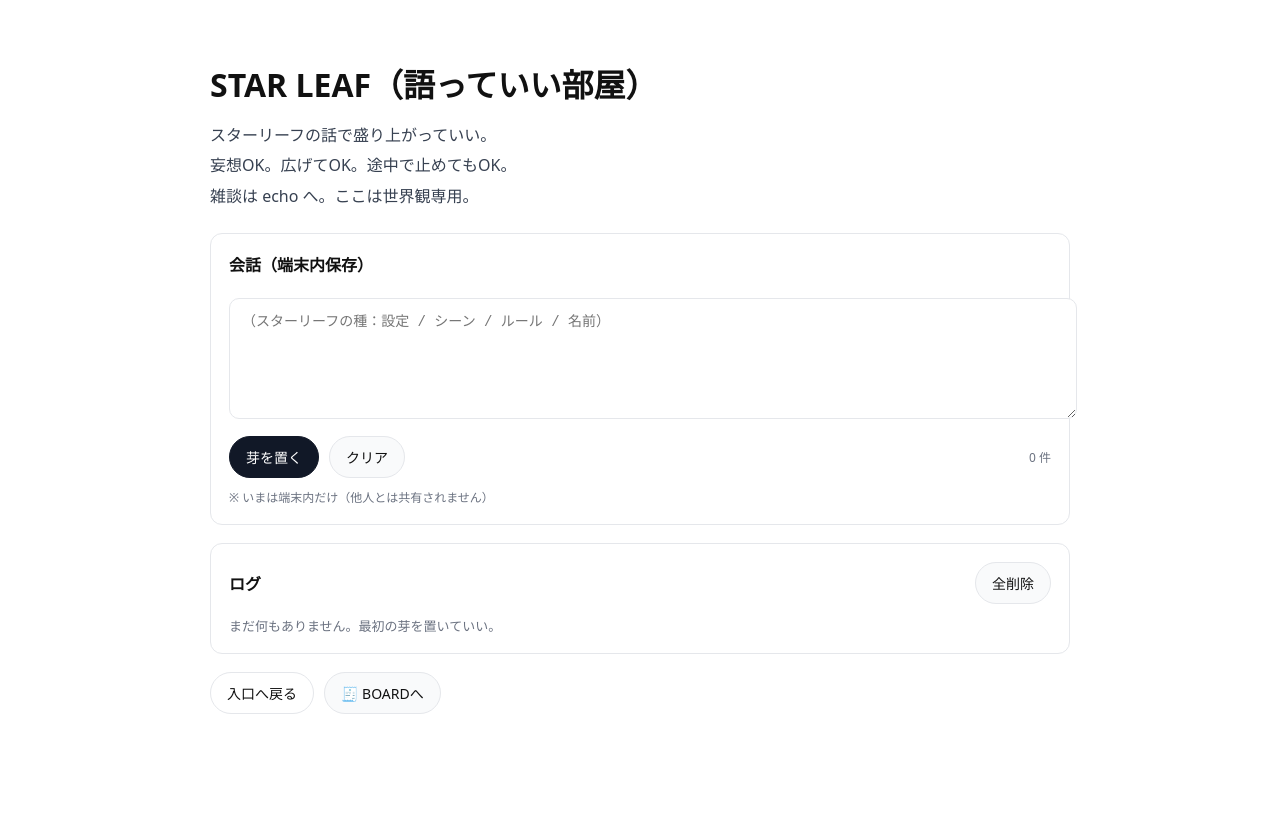
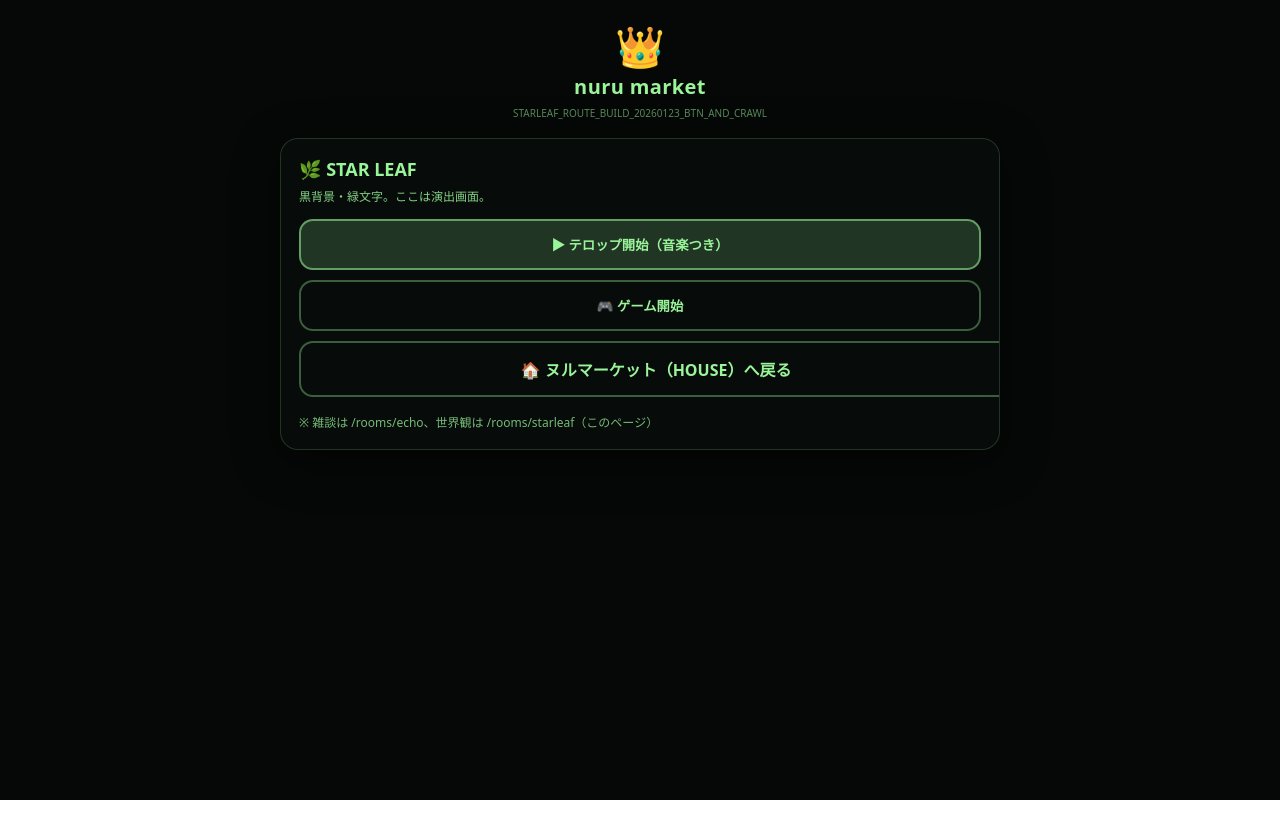
Before and after one commit to kan0601g-maker/pause-pwa, a Next.js app: page /rooms/starleaf in a window 1280 px wide. Shown: the top 838 px of the page. After the commit the page ends 800 px from the top, so only its background shows below. Built offline with nearby package versions, Linux system fonts and the light colour scheme.

Commit message:
Create page.js

```diff
--- /dev/null
+++ b/app/rooms/starleaf/page.js
@@ -0,0 +1,325 @@
+"use client";
+
+import Link from "next/link";
+import { useEffect, useRef, useState } from "react";
+
+export default function StarleafPage() {
+  const BUILD_TAG = "STARLEAF_ROUTE_BUILD_20260123_BTN_AND_CRAWL";
+
+  // idle -> opening -> scanning -> ready
+  const [phase, setPhase] = useState("idle");
+  const [crawlKey, setCrawlKey] = useState(0);
+
+  const tOpenRef = useRef(null);
+  const tReadyRef = useRef(null);
+
+  // WebAudio
+  const audioCtxRef = useRef(null);
+  const playingRef = useRef(false);
+
+  const OPENING_MS = 9500; // 8〜12秒
+  const SCANNING_MS = 2000;
+
+  const openingLines = [
+    "遠い昔、遥か彼方の山奥で…",
+    "",
+    "スギ帝国はクローン杉を増殖させ、",
+    "花粉デス・クラウドで銀河を覆った。",
+    "",
+    "広葉樹同盟軍は、澄んだ空気を取り戻すため",
+    "ザ・オキシゲンの力を信じ、抵抗を続けている。",
+    "",
+    "今、コマンダーのスマート・セーバーが唸りを上げる…",
+  ];
+
+  const clearTimers = () => {
+    if (tOpenRef.current) {
+      clearTimeout(tOpenRef.current);
+      tOpenRef.current = null;
+    }
+    if (tReadyRef.current) {
+      clearTimeout(tReadyRef.current);
+      tReadyRef.current = null;
+    }
+  };
+
+  const stopTheme = () => {
+    try {
+      playingRef.current = false;
+      const ctx = audioCtxRef.current;
+      if (ctx && ctx.state === "running") ctx.suspend();
+    } catch {}
+  };
+
+  const playTheme = () => {
+    try {
+      if (playingRef.current) return;
+
+      const AudioContext = window.AudioContext || window.webkitAudioContext;
+      const ctx = audioCtxRef.current || new AudioContext();
+      audioCtxRef.current = ctx;
+
+      if (ctx.state === "suspended") ctx.resume();
+      playingRef.current = true;
+
+      const master = ctx.createGain();
+      master.gain.value = 0.06;
+      master.connect(ctx.destination);
+
+      const startAt = ctx.currentTime + 0.02;
+
+      const makeTone = (freq, t, dur, type = "sine", gain = 0.9) => {
+        const o = ctx.createOscillator();
+        const g = ctx.createGain();
+        o.type = type;
+        o.frequency.setValueAtTime(freq, t);
+        g.gain.setValueAtTime(0.0001, t);
+        g.gain.exponentialRampToValueAtTime(gain, t + 0.01);
+        g.gain.exponentialRampToValueAtTime(0.0001, t + dur);
+        o.connect(g);
+        g.connect(master);
+        o.start(t);
+        o.stop(t + dur + 0.02);
+      };
+
+      // それっぽい簡易パターン（完全オリジナル）
+      const pattern = [
+        { f: 440, dt: 0.0, d: 0.28, type: "sawtooth", g: 0.55 },
+        { f: 330, dt: 0.32, d: 0.38, type: "sawtooth", g: 0.55 },
+        { f: 392, dt: 0.78, d: 0.26, type: "sawtooth", g: 0.5 },
+        { f: 110, dt: 0.0, d: 0.55, type: "triangle", g: 0.35 },
+        { f: 98, dt: 0.62, d: 0.55, type: "triangle", g: 0.35 },
+      ];
+
+      const loopLen = 1.2;
+      const loops = Math.ceil(OPENING_MS / 1000 / loopLen);
+      for (let i = 0; i < loops; i++) {
+        const baseT = startAt + i * loopLen;
+        for (const p of pattern) makeTone(p.f, baseT + p.dt, p.d, p.type, p.g);
+      }
+
+      window.setTimeout(() => stopTheme(), OPENING_MS + 250);
+    } catch {}
+  };
+
+  const startOpening = () => {
+    clearTimers();
+    setPhase("opening");
+    setCrawlKey((v) => v + 1);
+    playTheme();
+
+    tOpenRef.current = setTimeout(() => setPhase("scanning"), OPENING_MS);
+    tReadyRef.current = setTimeout(() => {
+      setPhase("ready");
+      stopTheme();
+    }, OPENING_MS + SCANNING_MS);
+  };
+
+  const skipToScanning = () => {
+    clearTimers();
+    stopTheme();
+    setPhase("scanning");
+    tReadyRef.current = setTimeout(() => setPhase("ready"), SCANNING_MS);
+  };
+
+  const gameStart = () => {
+    // いまは「ゲーム開始＝readyへ」(後で本体へ差し替え)
+    clearTimers();
+    stopTheme();
+    setPhase("scanning");
+    tReadyRef.current = setTimeout(() => setPhase("ready"), SCANNING_MS);
+  };
+
+  useEffect(() => {
+    return () => {
+      clearTimers();
+      stopTheme();
+    };
+    // eslint-disable-next-line react-hooks/exhaustive-deps
+  }, []);
+
+  const page = {
+    background: "#050807",
+    color: "#9AF59A",
+    minHeight: "100dvh",
+    padding: 18,
+    boxSizing: "border-box",
+    fontFamily:
+      'ui-sans-serif, system-ui, -apple-system, "Segoe UI", Roboto, Helvetica, Arial, "Apple Color Emoji", "Segoe UI Emoji"',
+  };
+
+  const panel = {
+    maxWidth: 720,
+    margin: "0 auto",
+    borderRadius: 18,
+    padding: 18,
+    boxSizing: "border-box",
+    overflow: "hidden",
+    border: "1px solid rgba(154, 245, 154, 0.18)",
+    background: "rgba(10, 16, 14, 0.62)",
+    boxShadow: "0 12px 48px rgba(0,0,0,0.45)",
+    backdropFilter: "blur(10px)",
+  };
+
+  const btn = (variant = "solid") => {
+    const base = {
+      display: "inline-flex",
+      alignItems: "center",
+      justifyContent: "center",
+      gap: 8,
+      width: "100%",
+      padding: "14px 14px",
+      borderRadius: 14,
+      fontWeight: 800,
+      textDecoration: "none",
+      cursor: "pointer",
+      border: "2px solid",
+      userSelect: "none",
+    };
+
+    if (variant === "ghost") {
+      return {
+        ...base,
+        background: "transparent",
+        borderColor: "rgba(154, 245, 154, 0.35)",
+        color: "#9AF59A",
+      };
+    }
+
+    return {
+      ...base,
+      background: "rgba(154, 245, 154, 0.18)",
+      borderColor: "rgba(154, 245, 154, 0.55)",
+      color: "#9AF59A",
+    };
+  };
+
+  return (
+    <main style={page}>
+      <style>{`
+        @keyframes crawlUp {
+          0%   { transform: translateY(85%); opacity: 0; }
+          8%   { opacity: 1; }
+          92%  { opacity: 1; }
+          100% { transform: translateY(-140%); opacity: 0; }
+        }
+      `}</style>
+
+      <div style={{ maxWidth: 760, margin: "0 auto" }}>
+        <header style={{ textAlign: "center", marginBottom: 18 }}>
+          <div style={{ fontSize: 40 }}>👑</div>
+          <div style={{ fontSize: 20, fontWeight: 900, letterSpacing: 0.4 }}>
+            nuru market
+          </div>
+          <div style={{ fontSize: 10, opacity: 0.55, marginTop: 6 }}>
+            {BUILD_TAG}
+          </div>
+        </header>
+
+        <section style={panel}>
+          <div style={{ display: "grid", gap: 14 }}>
+            <div style={{ display: "grid", gap: 6 }}>
+              <div style={{ fontWeight: 900, fontSize: 18 }}>🌿 STAR LEAF</div>
+              <div style={{ fontSize: 12, opacity: 0.85 }}>
+                黒背景・緑文字。ここは演出画面。
+              </div>
+            </div>
+
+            {/* ここは常に出る */}
+            <div style={{ display: "grid", gap: 10 }}>
+              <button onClick={startOpening} style={btn()}>
+                ▶ テロップ開始（音楽つき）
+              </button>
+
+              <button onClick={gameStart} style={btn("ghost")}>
+                🎮 ゲーム開始
+              </button>
+
+              <Link href="/" style={btn("ghost")}>
+                🏠 ヌルマーケット（HOUSE）へ戻る
+              </Link>
+            </div>
+
+            {phase === "opening" && (
+              <div
+                style={{
+                  height: 280,
+                  background: "#000",
+                  position: "relative",
+                  overflow: "hidden",
+                  borderRadius: 16,
+                  border: "2px solid rgba(154, 245, 154, 0.65)",
+                }}
+              >
+                <div
+                  key={crawlKey}
+                  style={{
+                    position: "absolute",
+                    inset: 0,
+                    textAlign: "center",
+                    color: "#F6D34A",
+                    padding: 22,
+                    animation: `crawlUp ${OPENING_MS}ms linear forwards`,
+                  }}
+                >
+                  <div
+                    style={{
+                      fontSize: 20,
+                      fontWeight: 900,
+                      letterSpacing: 0.6,
+                    }}
+                  >
+                    EPISODE / NEW BREATH
+                  </div>
+                  <div style={{ marginTop: 18, fontSize: 14, lineHeight: 1.75 }}>
+                    {openingLines.map((l, i) => (
+                      <div key={i}>{l ? l : <br />}</div>
+                    ))}
+                  </div>
+                </div>
+
+                <button
+                  onClick={skipToScanning}
+                  style={{
+                    position: "absolute",
+                    top: 10,
+                    right: 10,
+                    background: "rgba(154,245,154,0.20)",
+                    color: "#9AF59A",
+                    border: "1px solid rgba(154,245,154,0.55)",
+                    borderRadius: 10,
+                    padding: "7px 12px",
+                    fontWeight: 800,
+                    cursor: "pointer",
+                  }}
+                >
+                  SKIP
+                </button>
+              </div>
+            )}
+
+            {phase === "scanning" && (
+              <div style={{ textAlign: "center", padding: "18px 10px" }}>
+                📡 SCANNING...
+              </div>
+            )}
+
+            {phase === "ready" && (
+              <div style={{ display: "grid", gap: 10 }}>
+                <div style={{ textAlign: "center", fontWeight: 900 }}>✅ READY</div>
+
+                <Link href="/rooms/echo" style={btn()}>
+                  🗣️ STAR LEAF を語る部屋へ（仮：/rooms/echo）
+                </Link>
+              </div>
+            )}
+
+            <div style={{ fontSize: 12, opacity: 0.75, marginTop: 2 }}>
+              ※ 雑談は /rooms/echo、世界観は /rooms/starleaf（このページ）
+            </div>
+          </div>
+        </section>
+      </div>
+    </main>
+  );
+}
```
